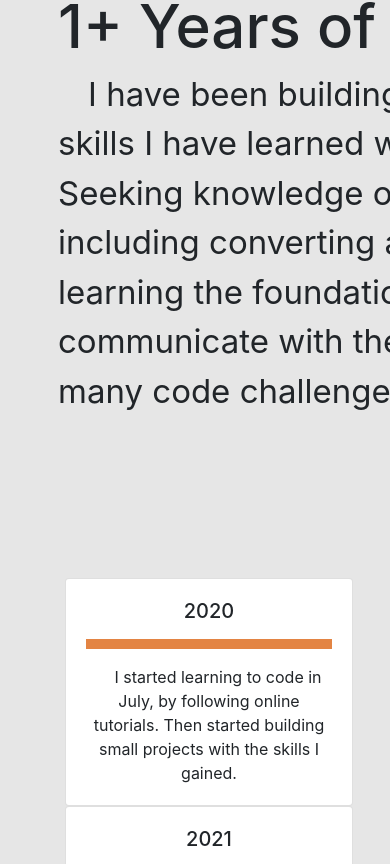
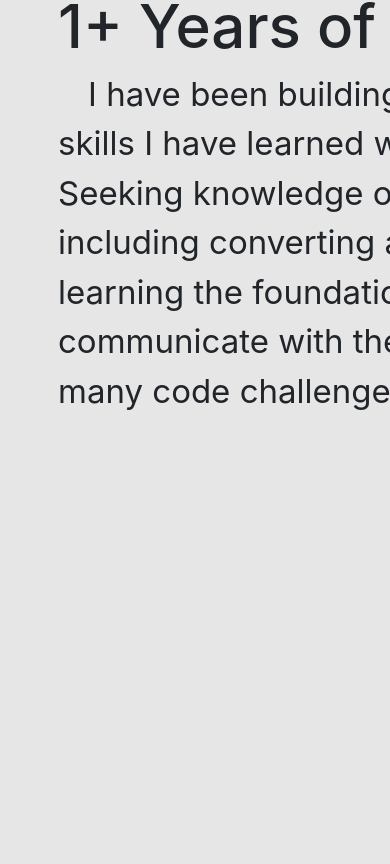
Before and after one commit to jakoblumpkin/newportfolio, a React (Create React App) app: page / in a window 390 px wide. Shown: the part 3660-4524 px from the top of the page. After the commit the page ends 4236 px from the top, so only its background shows below. Built offline with nearby package versions, Linux system fonts and the light colour scheme.

Commit message:
starting work section

```diff
--- a/src/Experience/Experience.js
+++ b/src/Experience/Experience.js
@@ -7,6 +7,7 @@ function Experience() {
   return (
     <Row id="Experience">
       <Col id="eCol">
+        <div id="outterE">
             <Row id="Years">
                 <Ecard year="2020" experience="
                 I started learning to code in July, by following online tutorials.
@@ -18,6 +19,7 @@ function Experience() {
                 accepted to attend a software development apprenticeship at IBM.
                 "/>
             </Row>
+         </div>
       </Col>
       <Col id="tCol">
          <ul id="experienceTag">
@@ -33,7 +35,6 @@ function Experience() {
                code, learning the foundations, learning how to
                communicate with the backend and doing many code challenges.
             </p>
-
          </Col>
       </Col>
     </Row>
--- a/src/css/experience.css
+++ b/src/css/experience.css
@@ -120,7 +120,7 @@
     width: 190px;
   }
   #etextArea{
-    height: 1400px;
+    height: 300px;
   }
   #etextArea h2 {
     font-size: 60px;
@@ -133,15 +133,25 @@
   #Years {
     display: inline;
     top: 400px;
-    min-height: 500px;
+    min-height: 300px;
     width: 100px;
   }
   #eCol {
-    height: 700px;
+    height: 300px;
     min-height: 300px;
+    min-width: 400px;
   }
-  .cards {
-    width: 300px;
+  #outterE {
+    display: none;
+  }
+  #tCol {
     height: 600px;
   }
 }
+
+
+@media only screen and (max-width: 320px) {
+  #tCol {
+    top: 300px;
+  }
+}
```
Lines whose indentation alone changed are shown as unchanged.
